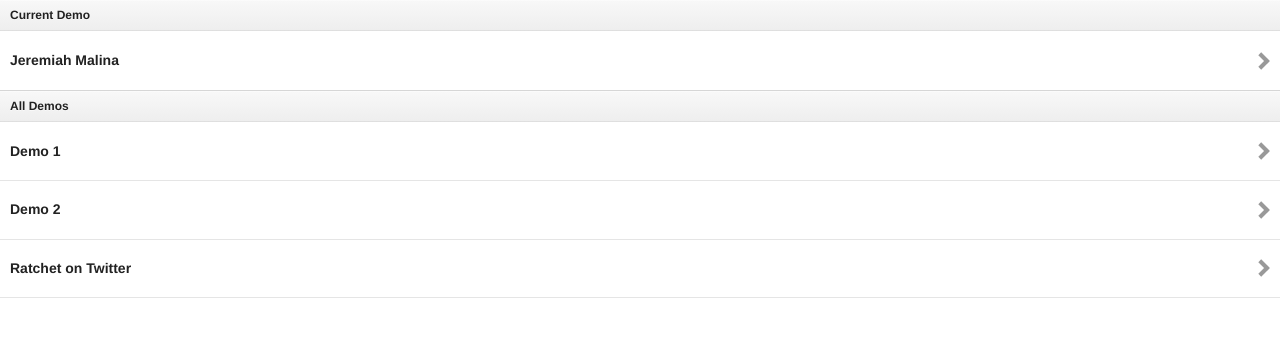
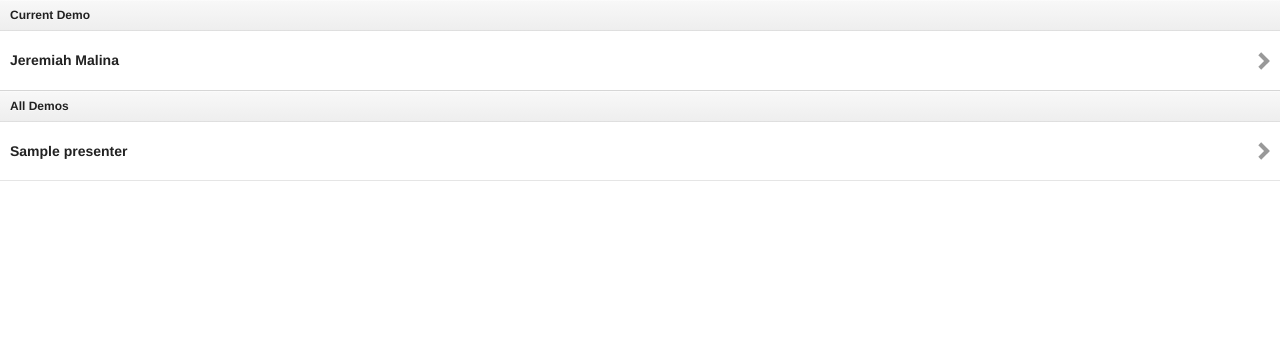
Before and after one commit to jjmalina/feedbackmachine, a Python web app: template templates/index.html in a window 1280 px wide. Shown: the part 44-381 px from the top of the page. Run offline with Jinja, Linux system fonts and the light colour scheme; the template is opened without the code that fills it: most values are stand-ins (such as "Sample title", 1, 10 or a date in 2020); some libraries are stand-ins or nearby versions.

Commit message:
Gettin there.

```diff
--- a/static/js/demo.js
+++ b/static/js/demo.js
@@ -15,7 +15,7 @@ function serialize_form($form) {
 function post_comment(demo_id, content) {
   $.ajax({
     type: 'POST',
-    url: '/api/v1/comment/?format=json',
+    url: '/api/v1/comments/?format=json',
     data: JSON.stringify({
       demo_id: demo_id,
       content: content
@@ -39,7 +39,8 @@ function create_comment(e) {
 
 function listen_create_comment() {
   $('#comment_create').submit(create_comment);
-  $('#comment_submit').click(create_comment);
+  // $('#comment_submit').click(create_comment);
+  $('#comment_submit').on('touchend', create_comment);
 }
 
 $(function() {
--- a/templates/index.html
+++ b/templates/index.html
@@ -1,7 +1,7 @@
 {% extends 'base.html' %}
 
 {% block assets %}
-<script type='text/javascript' src='{{ STATIC_URL }}/js/index.js'></script>
+<script type='text/javascript' src='{{ STATIC_URL }}js/index.js'></script>
 {% endblock %}
 
 {% block content %}
@@ -25,24 +25,14 @@
     <li class='list-divider'>
       All Demos
     </li>
+    {% for demo in demos %}
     <li>
-      <a href='demo' data-transition='slide-in'>
-        <strong>Demo 1</strong>
+      <a href='demo/{{ demo.id }}/' data-transition='slide-in'>
+        <strong>{{ demo.presenter }}</strong>
         <span class='chevron'></span>
       </a>
     </li>
-    <li>
-      <a href='demo' data-transition='slide-in'>
-        <strong>Demo 2</strong>
-        <span class='chevron'></span>
-      </a>
-    </li>
-    <li>
-      <a href='demo' data-transition='slide-in'>
-        <strong>Ratchet on Twitter</strong>
-        <span class='chevron'></span>
-      </a>
-    </li>
+    {% endfor %}
   </ul>
 
 </div>
--- a/urls.py
+++ b/urls.py
@@ -18,7 +18,7 @@ urlpatterns = patterns('',
     # Examples:
     url(r'^$', 'app.views.index', name='index'),
     url(r'^home$', 'app.views.index', name='index'),
-    url(r'^demo$', 'app.views.demo', name='demo'),
+    url(r'^demo/(\d+)/$', 'app.views.demo', name='demo'),
 
     # url(r'^feedbackmachine/', include('feedbackmachine.foo.urls')),
 
```
Also changed, not shown: app/views.py (+5 -4 lines), templates/demo.html (+7 -4 lines).
